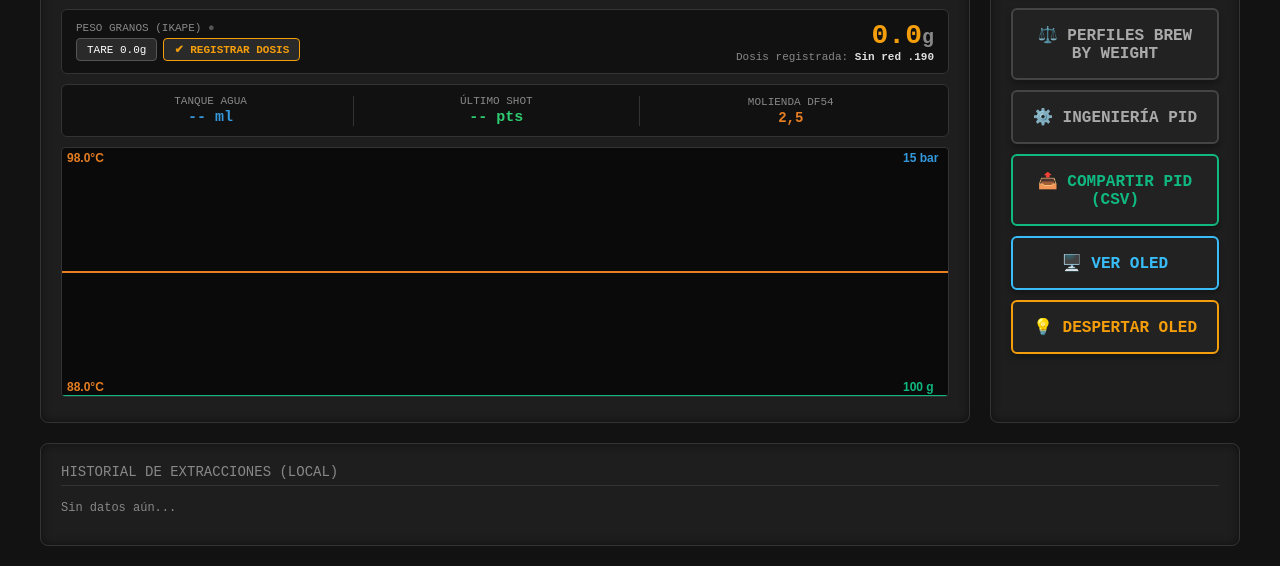
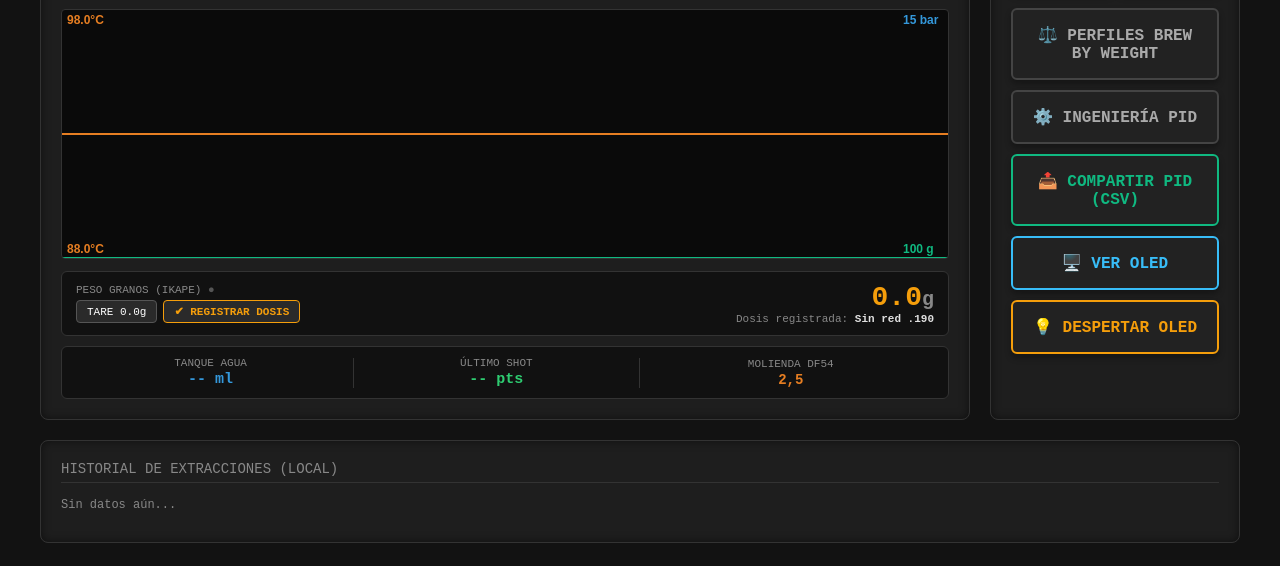
Before and after one commit to fantoniocastronunez-code/Webcafetera, a plain HTML site: page index.html in a window 1280 px wide. Shown: the part 428-994 px from the top of the page. Drawn offline with Linux system fonts and the light colour scheme; no server answers.

Commit message:
Ubicar grafico en vivo arriba de Peso Granos y barra Tanque de Agua

```diff
--- a/index.html
+++ b/index.html
@@ -885,6 +885,8 @@
         </div>
       </div>
 
+      <canvas id="graphCanvas" style="display: block; margin-top: 12px;"></canvas>
+
       <!-- MONITOR BALANZA IKAPE (PESO GRANOS ANTES DE MOLER) -->
       <div
         style="display: flex; justify-content: space-between; align-items: center; margin-top: 12px; background: #111; padding: 10px 14px; border-radius: 6px; border: 1px solid #333;">
@@ -931,8 +933,6 @@
           <div id="valGrindCard" style="color:#e67e22; font-size:14px; font-weight:bold; margin-top:2px;">2,5</div>
         </div>
       </div>
-
-      <canvas id="graphCanvas"></canvas>
     </div>
 
     <!-- PANEL CENTRAL: BOTONERA -->
```
